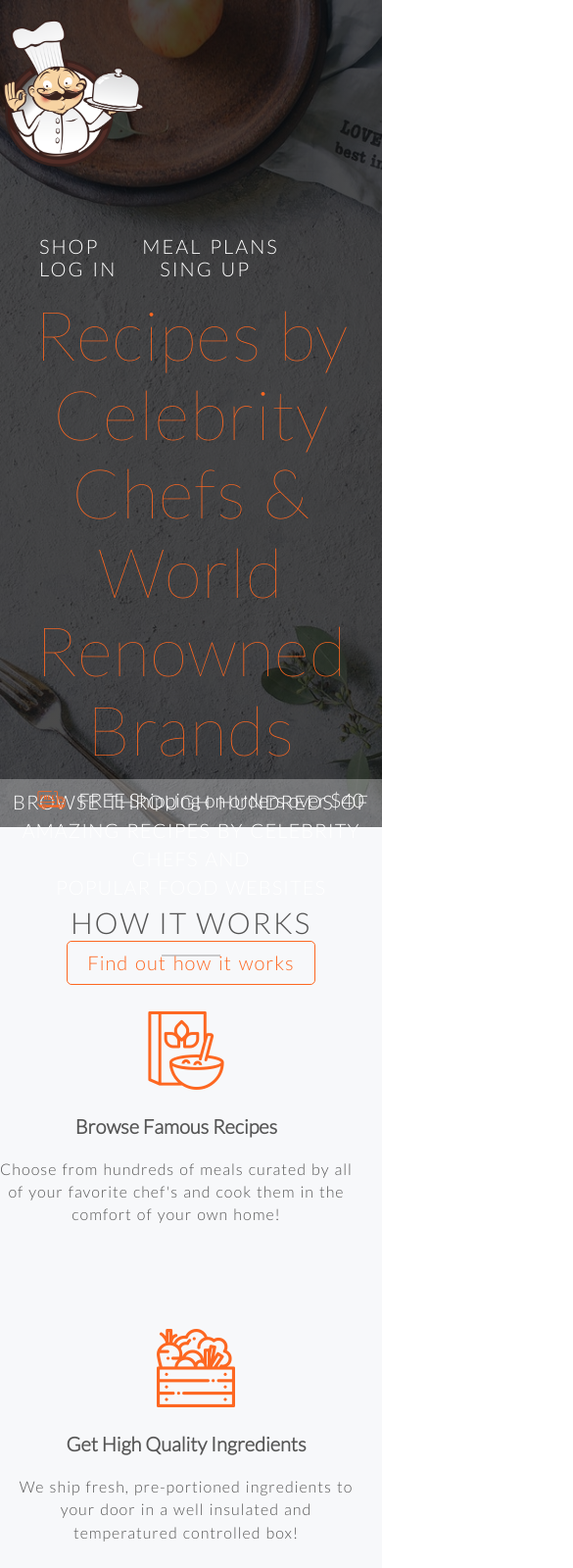
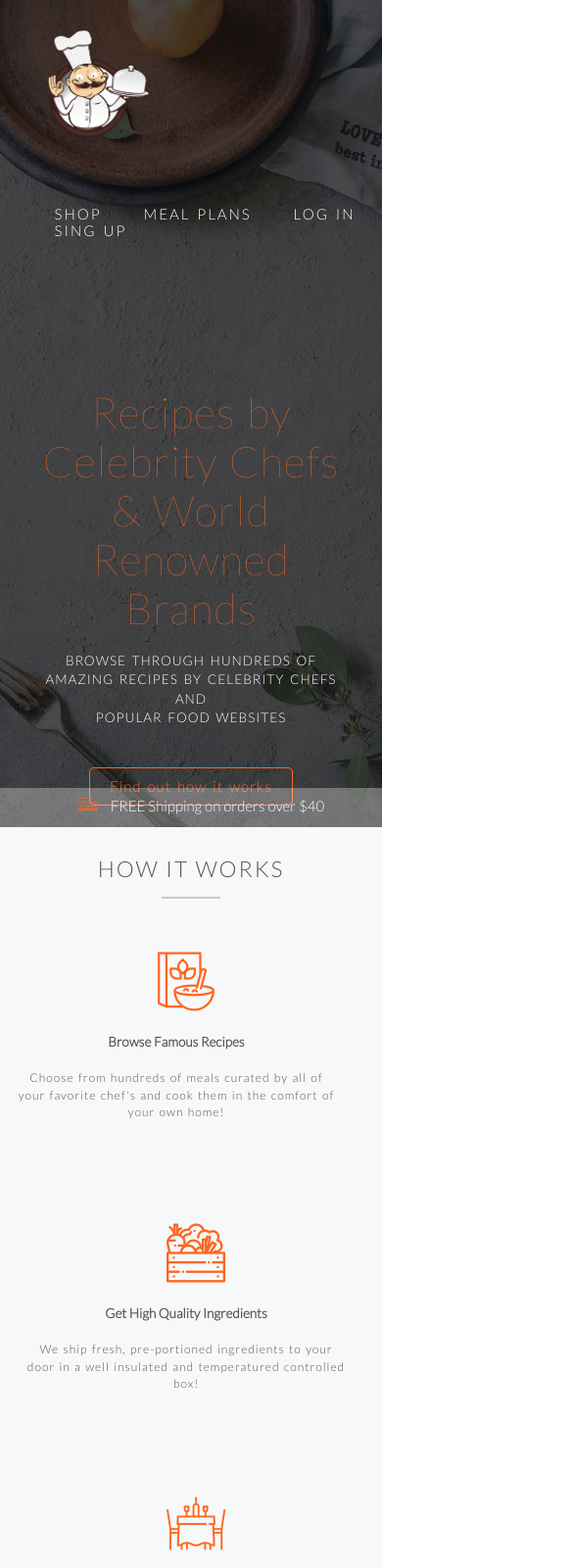
Before and after one commit to VladimirBlagojevic/Food-Website, a plain HTML site: page index.html in a window 390 px wide. Shown: the top 1600 px of the page at 98% size, 585 px wide, since content can reach past the window. Drawn offline with Linux system fonts and the light colour scheme.

Commit message:
write queries for tablets

```diff
--- a/index.html
+++ b/index.html
@@ -2,11 +2,13 @@
 <html lang="en">
 <head>
     <meta charset="UTF-8">
+    <meta name="viewport" content="width=device-width, initial-scale=1.0">
     <link rel="stylesheet" type="text/css" href="vendors/css/normalize.css">
     <link rel="stylesheet" type="text/css" href="vendors/css/grid.css">
     <link rel="stylesheet" type="text/css" href="vendors/css/flaticon.css">
     <link rel="stylesheet" type="text/css" href="resources/css/ionicons.css">
     <link rel="stylesheet" type="text/css" href="resources/css/style.css">
+    <link rel="stylesheet" type="text/css" href="resources/css/queries.css">
     <link href="https://fonts.googleapis.com/css?family=Lato:100,100i,300,300i" rel="stylesheet">
     <script defer src="https://use.fontawesome.com/releases/v5.0.6/js/all.js"></script>
     <title>CHEF'D</title>
--- /dev/null
+++ b/resources/css/queries.css
@@ -0,0 +1,93 @@
+/*For big tablets: from 1024 to 1200px*/
+@media only screen and (max-width: 1200px){
+    .hero-text{
+        width:100%;
+        padding: 0 2%;
+    }
+
+    h1{
+        font-size: 290%;
+    }
+    .hero-text p {
+        font-size: 90%;
+
+    }
+
+    .row{
+        padding: 0 2%;
+    }
+
+    .user-rating{
+        margin-left: 10px;
+    }
+
+    h3{
+        font-size: 90%;
+    }
+
+
+
+}
+
+/*For small tablets and larger tablets: from 768 to 1023px*/
+@media only screen and (max-width: 1024px){
+    body{
+        font-size: 17px;
+    }
+    section{
+        padding: 60px 0;
+    }
+
+    nav img{
+        margin-top: 30px;
+        height:110px;
+        padding-left: 30px;
+    }
+
+    .hero-text {
+        margin-top: 150px;
+    }
+    .app-text{
+        margin-top: 80px;
+    }
+    .recipes .btn{
+        width:50%;
+    }
+    .footer-links,
+    .social-links {
+        font-size:80%;
+}
+    .box2{
+        padding-right: 5px;
+    }
+
+}
+
+/*For larger phones and small tablets: from 481 to 767px*/
+@media only screen and (max-width: 768px){
+    .hero-text,
+    .row{
+        padding: 0 4%;
+    }
+    body{
+        font-size: 15px;
+    }
+    section{
+        padding: 30px 0;
+    }
+
+    .col{
+        width: 100%;
+    }
+    .instagram-gallery li {
+        margin-top:0;
+        width:100%;
+
+    }
+}
+
+/*For small phones: from 0 to 480px*/
+@media only screen and (max-width: 480px){
+
+
+}
--- a/resources/css/style.css
+++ b/resources/css/style.css
@@ -278,7 +278,7 @@ nav li a:active{
     padding: 20px 5px;
 }
 
-.food-card h4{
+.food-card h5{
     display: inline-block;
 }
 .highlighted-card{
@@ -292,6 +292,9 @@ nav li a:active{
     width:550px;
     text-align: center;
 }
+/*----------------------------------------------*/
+/* TESTIMONIALS*/
+/*----------------------------------------------*/
 
 .testimonials{
     background-color:#F7F8FA;
@@ -423,6 +426,9 @@ nav li a:active{
 .iphone-photo{
 
     text-align: right;
+}
+.iphone-photo img{
+    width:80%;
 }
 
 .app-text{
```
